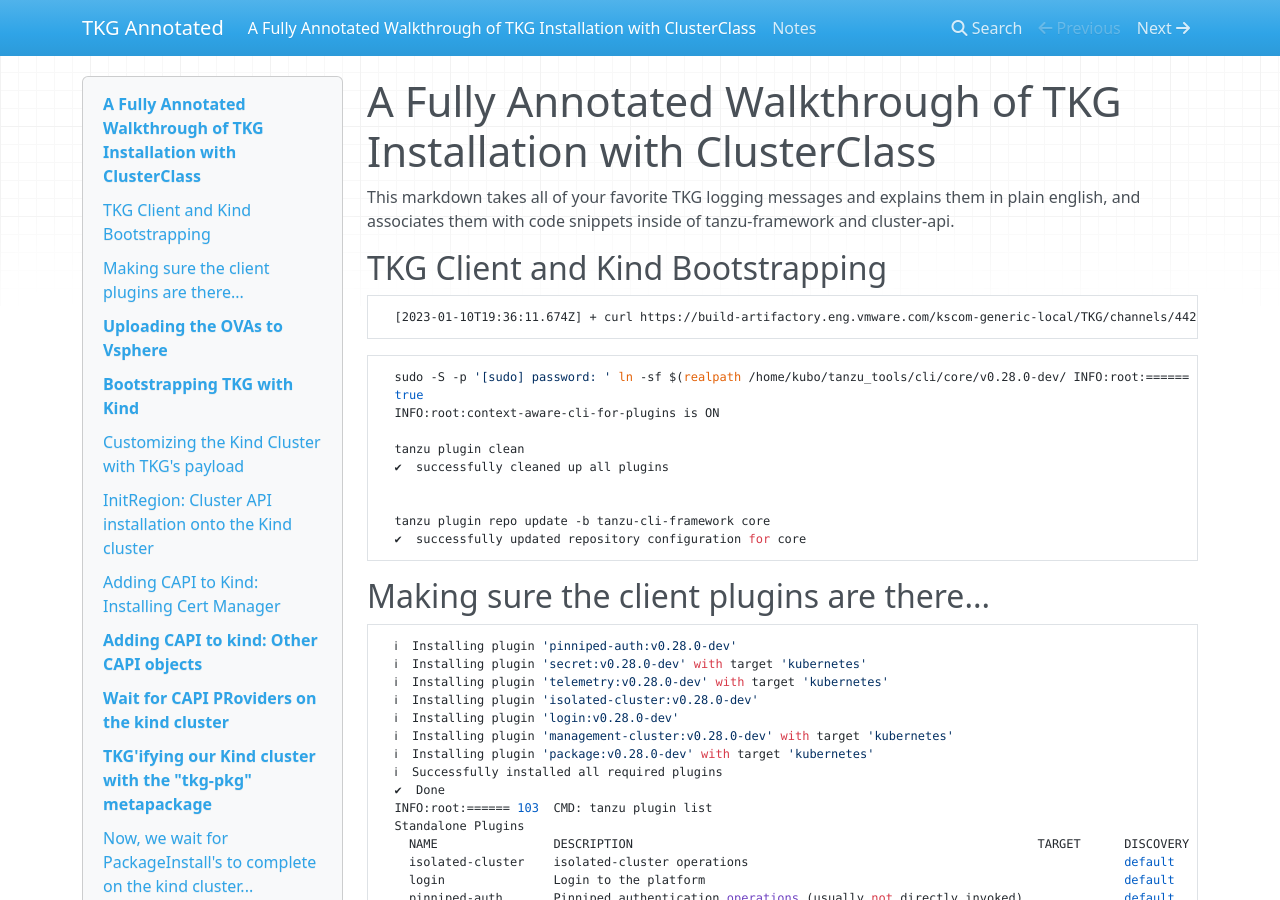
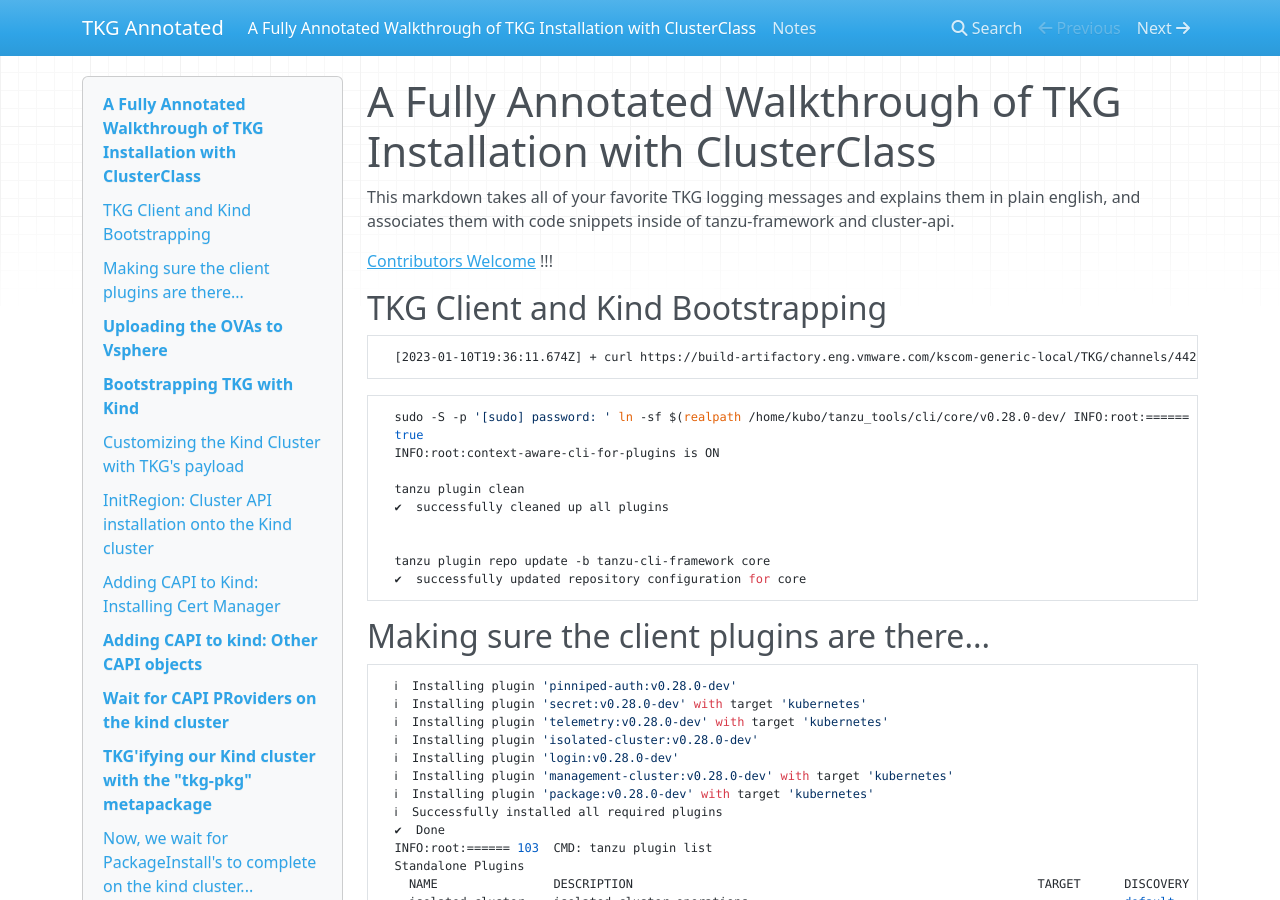
Before and after one commit to jayunit100/tanzu-install-annotated, an MkDocs documentation site: the page built from docs/index.md, in a window 1280 px wide and 900 px high. Built offline with MkDocs 1.6.1, drawn with Linux system fonts in a browser that asks for light colours; nearby versions of some CDN libraries.

Commit message:
Update index.md

```diff
--- a/docs/index.md
+++ b/docs/index.md
@@ -2,6 +2,8 @@
 
 This markdown takes all of your favorite TKG logging messages and explains them in plain english, and associates them
 with code snippets inside of tanzu-framework and cluster-api.
+
+[Contributors Welcome](https://github.com/jayunit100/tanzu-install-annotated) !!!
 
 ## TKG Client and Kind Bootstrapping
 
```
